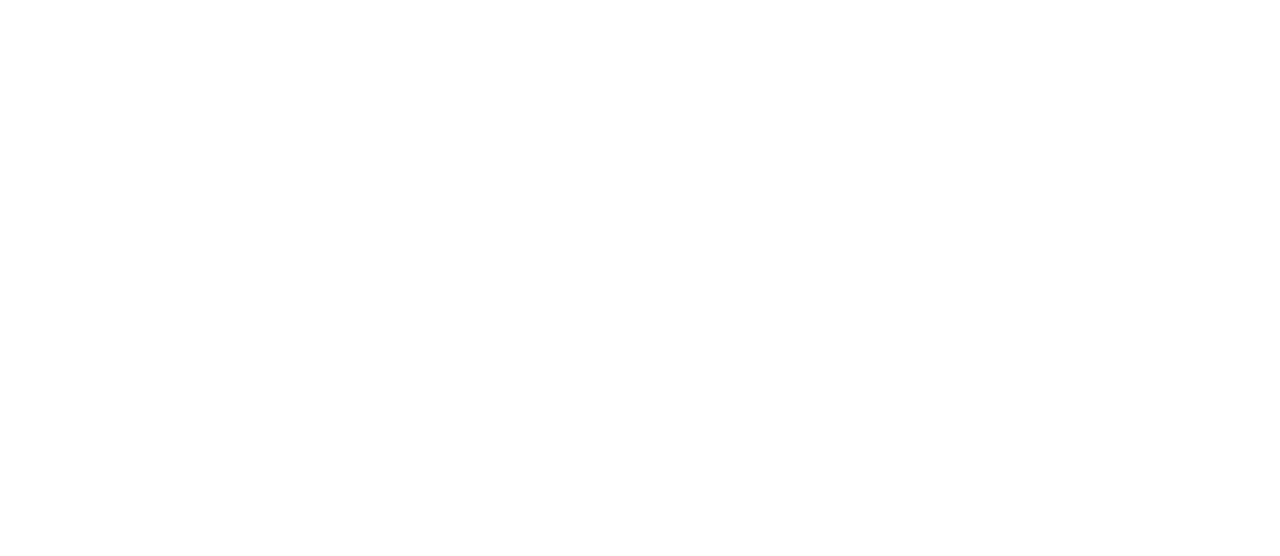
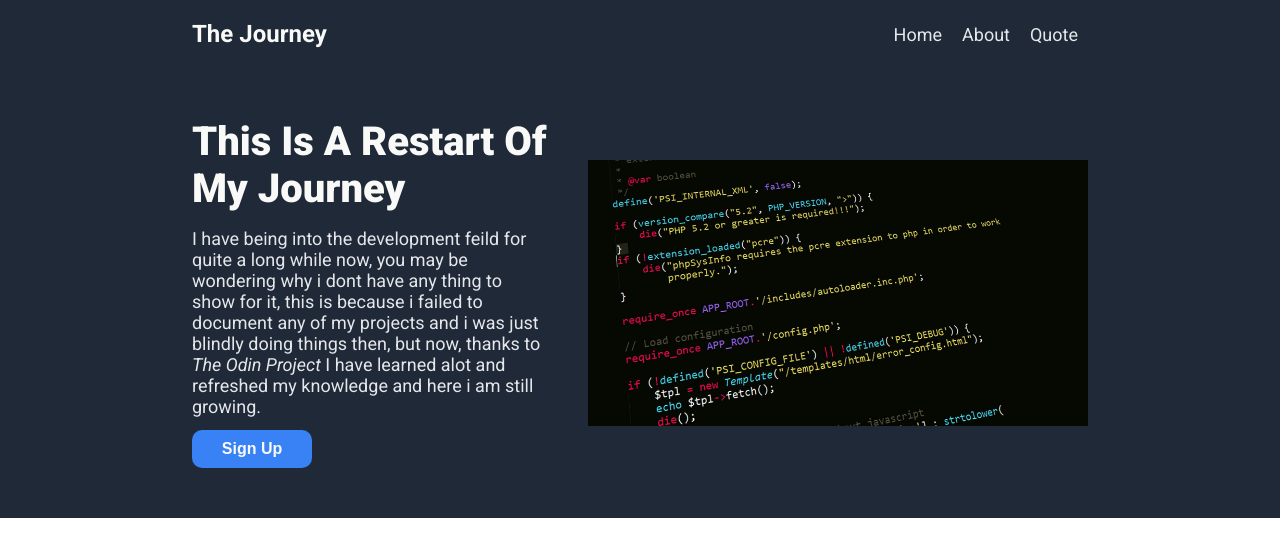
Before and after one commit to drkveil/Landing-Page, a plain HTML site: page index.html in a window 1280 px wide. Drawn offline with Linux system fonts and the light colour scheme.

Commit message:
Update the header of the landing page

```diff
--- a/index.html
+++ b/index.html
@@ -7,13 +7,29 @@
     <title>Landing Page</title>
 </head>
 <body>
-    <div class="container">
-        <div class="header"></div>
-        <div class="head-section"></div>
-        <div class="info-section"></div>
-        <div class="quote-section"></div>
-        <div class="cta-section"></div>
-        <div class="footer"></div>
+    <div class="header">
+        <div class="nav-bar">
+            <h1>The Journey</h1>
+            <ul>
+                <li><a href="#home">Home</a></li>
+                <li><a href="">About</a></li>
+                <li><a href="">Quote</a></li>
+            </ul>
+        </div>
+        <div class="info-section">
+            <div class="info">
+                <h1>This Is A Restart Of My Journey</h1>
+                <p>I have being into the development feild for quite a long while now, you may be wondering why i dont have any thing to show for it, this is because i failed to document any of my projects and i was just blindly doing things then, but now, thanks to <em>The Odin Project</em> I have learned alot and refreshed my knowledge and here i am still growing.</p>
+                <button>Sign Up</button>
+            </div>
+            <div class="image">
+                <img src="img/header-img.jpg" width="500px" alt="A Ninja In Front Of Charts">
+            </div>
+        </div>
     </div>
+    <div class="info-section"></div>
+    <div class="quote-section"></div>
+    <div class="cta-section"></div>
+    <div class="footer"></div>
 </body>
 </html>
--- a/style.css
+++ b/style.css
@@ -1,5 +1,85 @@
+@import url('https://fonts.googleapis.com/css2?family=Roboto:ital,wght@0,100..900;1,100..900&display=swap');
+
 *{
     margin: 0;
     padding: 0;
     box-sizing: border-box;
 }
+
+body{
+    display:flex;
+    flex-direction: column;
+    font-family: Roboto;
+}
+
+a{
+    color: #e5e7eb;
+    text-decoration: none;
+}
+
+.header{
+    background-color: #1f2937;
+}
+
+.nav-bar{
+    display: flex;
+    justify-content: space-between;
+    align-items: center;
+    padding: 20px 15%;
+    color: white;
+}
+.nav-bar h1{
+    font-size: 24px;
+    color: #f9faf8;
+    font-weight: bold;
+}
+
+.nav-bar ul{
+    display: flex;
+    list-style: none;;
+}
+
+.nav-bar ul li{
+    margin: 0 10px;
+    font-size: 18px;
+}
+
+.info-section{
+    display: flex;
+    padding: 50px 15%;
+    align-items: center;
+}
+
+.info h1{
+    color: #f9faf8;
+    font-size: 40px;
+    font-weight: 900;
+    margin-bottom: 16px;
+}
+
+.info p{
+    color: #e5e7eb;
+    font-size: 18px;
+}
+
+.info button{
+    color: #f9faf8;
+    background-color: #3882f6;
+    padding: 10px;
+    margin-top: 13px;
+    border: none;
+    border-radius: 10px;
+    width: 120px;
+    font-size: 16px;
+    font-weight: bold;
+}
+
+.image{
+    display: flex;
+    justify-content: center;
+    align-items: center;
+    padding-left: 40px;
+}
+.image img{
+    width:500px
+}
```
Also changed, not shown: img/header-img.jpg (added), 1 other file.
